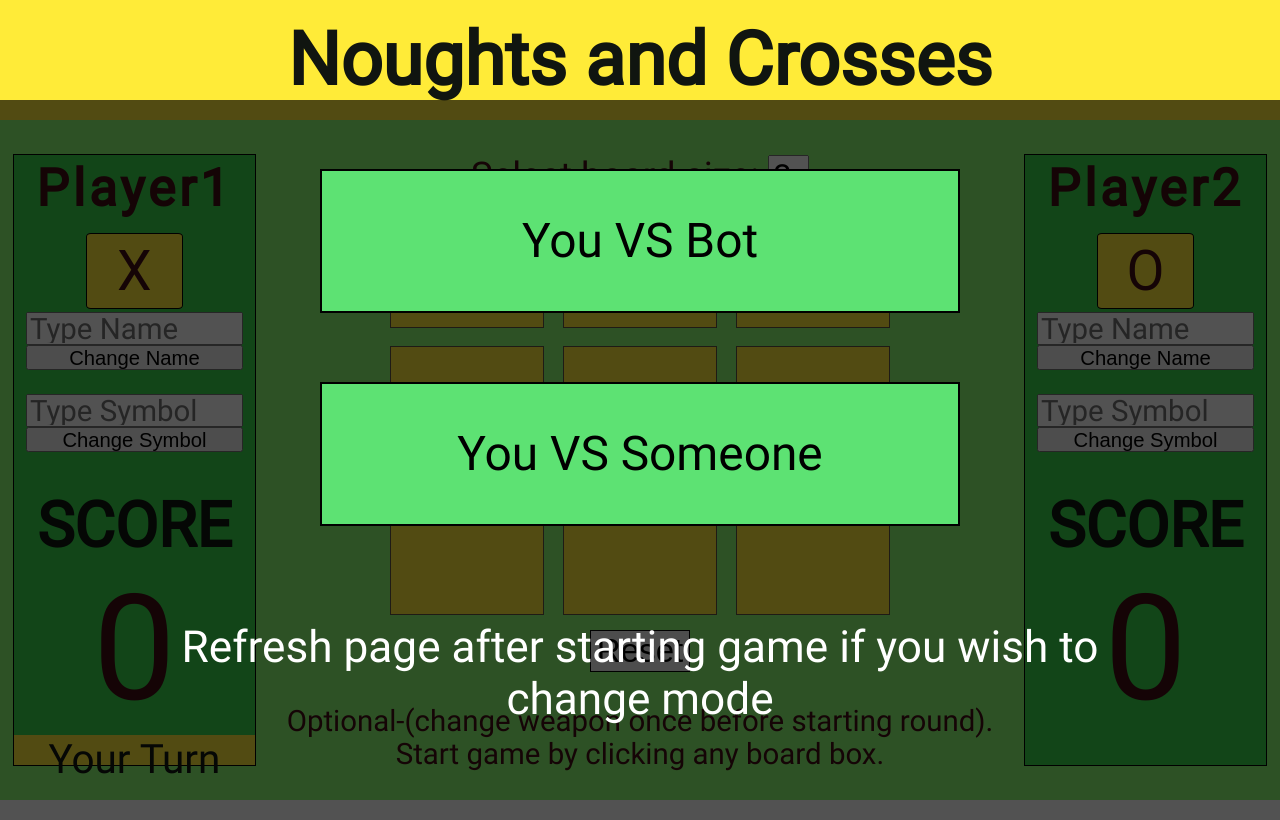
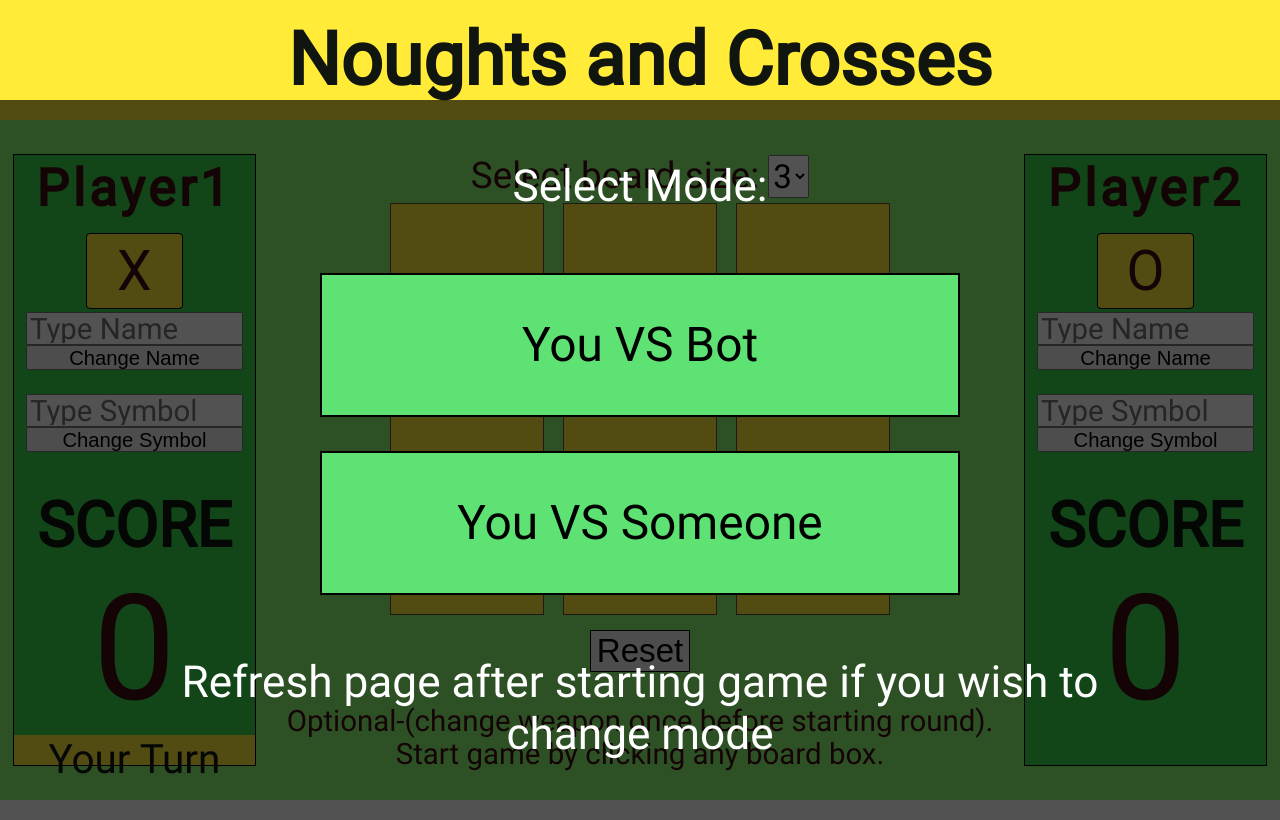
Before and after one commit to ikhlaas-kapadia/Noughts-And-Crosses, a React (Create React App) app: page / in a window 1280 px wide. Built offline with nearby package versions, Linux system fonts and the light colour scheme.

Commit message:
Add Bot button component to select game mode

```diff
--- a/src/Components/Bot-Button.jsx
+++ b/src/Components/Bot-Button.jsx
@@ -4,6 +4,7 @@ const BotButton = (props) => {
   const { handleBot, bot } = props;
   return (
     <div className={bot === undefined ? "Mode-Btns" : "Mode-Btns-Hidden"}>
+      <p className="Mode-Select"> Select Mode:</p>
       <button onClick={handleBot} name="Bot">
         You VS Bot
       </button>
```
